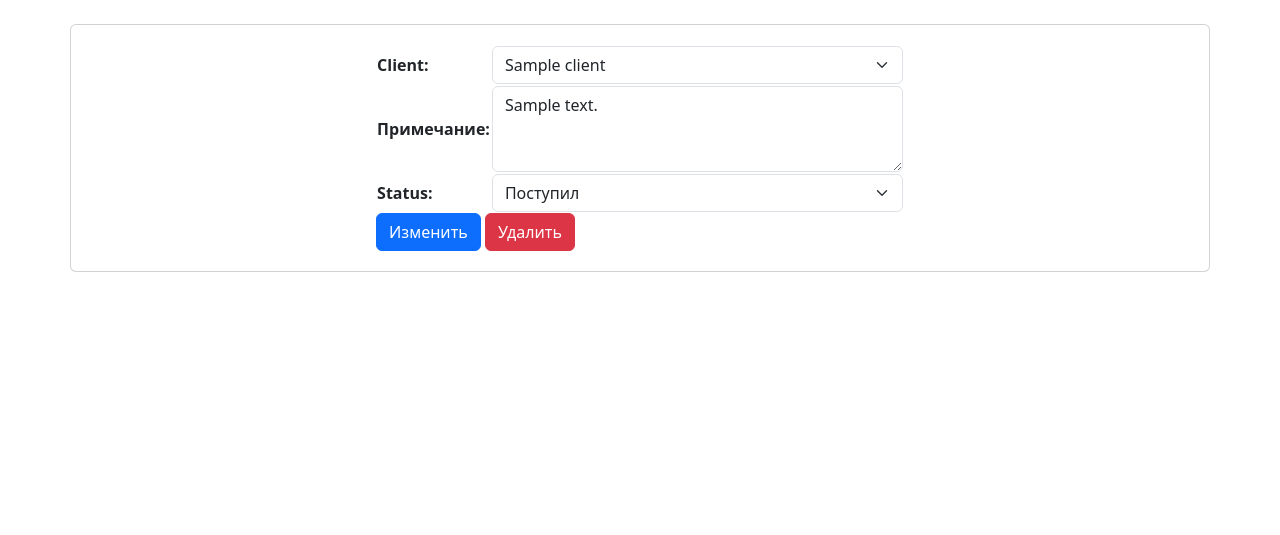
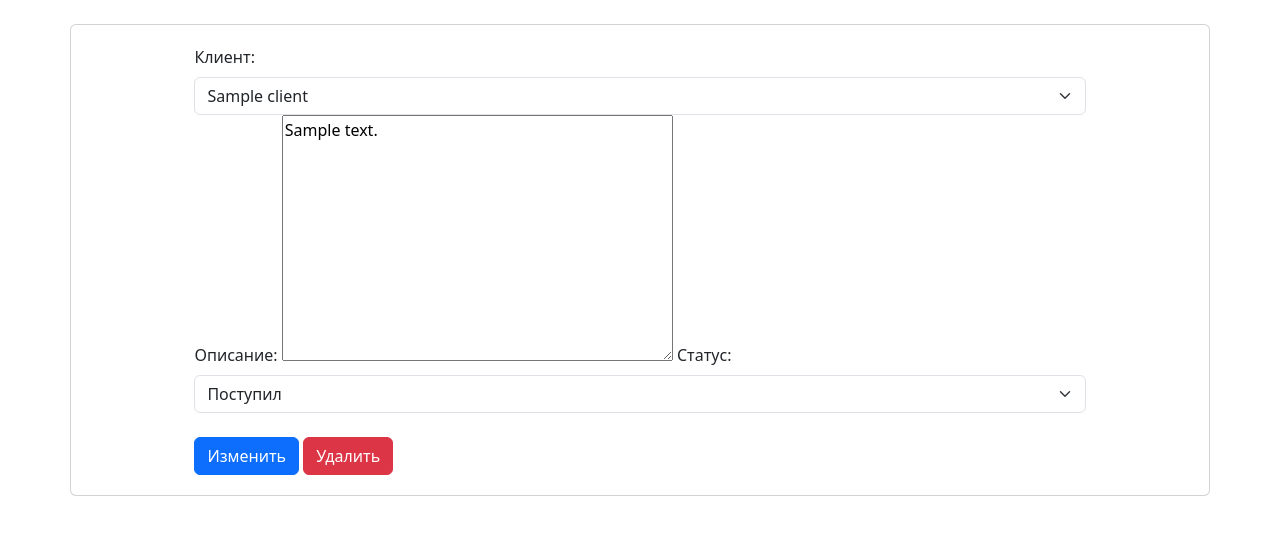
Before and after one commit to rublock/august_sender_crm, a Django app: page /order/1 in a window 1280 px wide. Shown: the part 83-618 px from the top of the page. Run offline with Django 4.2, Linux system fonts and the light colour scheme; a user stored in the database is signed in; tables that the repository leaves empty hold one stand-in row (values such as "Sample post"); some libraries are stand-ins or nearby versions.

Commit message:
commit ok

```diff
--- a/mainapp/forms.py
+++ b/mainapp/forms.py
@@ -17,20 +17,27 @@ class NewOrderForm(forms.Form):
     description = forms.CharField(required=True,
                                   widget=SummernoteWidget(
                                       attrs={'summernote': {
-                                                'width': '100%',
-                                                'height': '500px'
-                                                }
-                                            }))
+                                          'width': '100%',
+                                          'height': '500px'
+                                      }
+                                      }))
     status = forms.ChoiceField(label="Статус", choices=CHOICES, initial=1)
 
+
 class ChangeOrderForm(forms.ModelForm):
+    description = forms.CharField(widget=SummernoteWidget(attrs={'summernote': {
+        'width': '100%',
+        'height': '500px'
+    }
+    }))
+
     class Meta:
         model = OrderPosition
         fields = ['client', 'description', 'status']
 
         widgets = {
             'client': forms.Select(attrs={'class': 'form-select', }),
-            'description': forms.Textarea(attrs={'class': 'form-control', 'rows': 3}),
+            'description': forms.Textarea(),
             'status': forms.Select(attrs={'class': 'form-select', }),
         }
 
--- a/mainapp/templates/mainapp/new_order.html
+++ b/mainapp/templates/mainapp/new_order.html
@@ -12,7 +12,7 @@
                 {% endfor %}
             </datalist>
             <label class="form-label">Описание:</label>
-            {% render_field new_order_form.description %}
+            {% render_field new_order_form.description|safe %}
             <label class="form-label">Статус:</label>
             {% render_field new_order_form.status class="form-select" %}
             <br>
--- a/mainapp/templates/mainapp/order.html
+++ b/mainapp/templates/mainapp/order.html
@@ -1,11 +1,16 @@
 {% extends "base.html" %}
+{% load widget_tweaks %}
 {% block content %}
 <div class="container card" style="align-items: center;">
-        <form class="form edit_order" style="margin: 20px 0px 20px 0px;" hx-post="" hx-target="#result" hx-swap="innerHTML">
+        <form class="form edit_order" style="margin: 20px 0px 20px 0px; width:80%" hx-post="" hx-target="#result" hx-swap="innerHTML">
             {% csrf_token %}
-        <table>
-            {{ edit_order_form }}
-        </table>
+            <label class="form-label">Клиент:</label>
+            {% render_field edit_order_form.client %}
+            <label class="form-label">Описание:</label>
+            {% render_field edit_order_form.description|safe %}
+            <label class="form-label">Статус:</label>
+            {% render_field edit_order_form.status %}
+            <br>
         <button type="submit" class="btn btn-primary" >Изменить</button>
         <button class="btn btn-danger delete order_delete" hx-delete="{% url 'mainapp:delete_order' edit_order_id %}"
                 hx-confirm="Вы точно хотите удалить заказ #{{ edit_order_id }} ?">Удалить</button>
--- a/mainapp/urls.py
+++ b/mainapp/urls.py
@@ -17,3 +17,9 @@ urlpatterns = [
     path("delete_order/<int:id>", views.delete_order, name="delete_order"),
     path("delete_client/<int:id>", views.delete_client, name="delete_client"),
 ]
+
+htmx_urlpatterns = [
+    path("check_username/", views.check_username, name="check_username"),
+]
+
+urlpatterns += htmx_urlpatterns
```
Also changed, not shown: mainapp/migrations/0001_initial.py.
